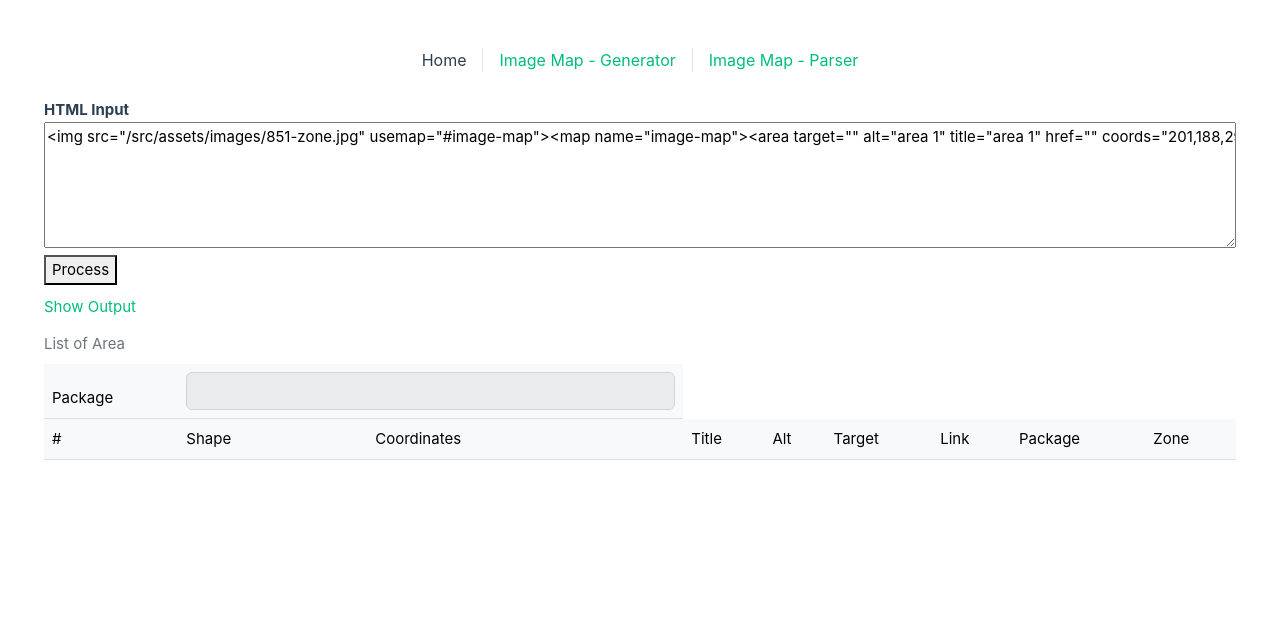
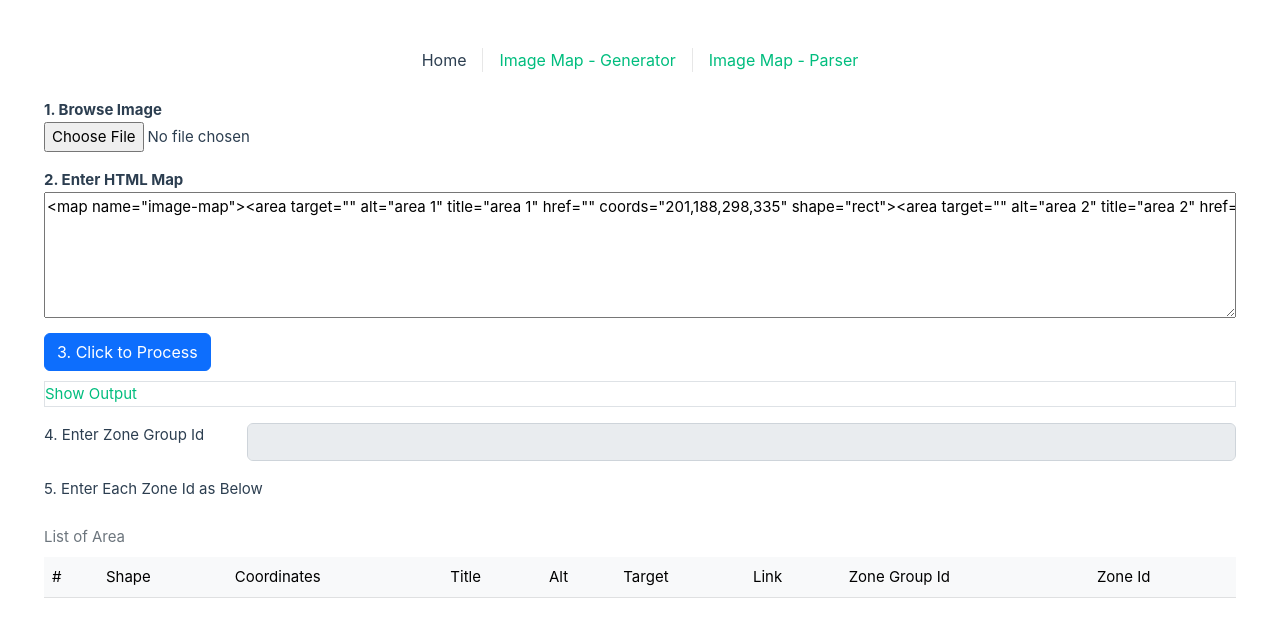
Before and after one commit to Wanatchapong/concert-imagemap, a Vue app: page / in a window 1280 px wide. Shown: the top 624 px of the page. Built offline with nearby package versions, Linux system fonts and the light colour scheme.

Commit message:
update html image parser

```diff
--- a/src/views/ImageMapParser.vue
+++ b/src/views/ImageMapParser.vue
@@ -2,18 +2,41 @@
   <div class="container-fluid">
     <div class="row">
       <div class="col">
+        <label>1. Browse Image</label>
+      </div>
+    </div>
+
+    <div class="row mb-3">
+      <div class="col">
+        <input type="file" @change="changeImageFile" />
+      </div>
+    </div>
+
+    <div class="row">
+      <div class="col">
+        <label>2. Enter HTML Map</label>
+      </div>
+    </div>
+
+    <div class="row mb-2">
+      <div class="col">
         <div class="code-input">
-          <label>HTML Input</label>
           <textarea rows="5" cols="30" v-model="imageMapInput"></textarea>
         </div>
       </div>
     </div>
 
-    <div>
-      <button @click="handleProcess(imageMapInput)">Process</button>
+    <div class="mb-2">
+      <button
+        type="button"
+        class="btn btn-primary"
+        @click="handleProcess(imageMapInput)"
+      >
+        3. Click to Process
+      </button>
     </div>
 
-    <div class="code-output">
+    <div class="code-output border mb-3">
       <a href="#" @click="toggleShowOutput">{{
         showOutput ? "Hide Output" : "Show Output"
       }}</a>
@@ -44,7 +67,7 @@
                   :alt="area.alt"
                   :title="area.title"
                   :href="area.href"
-                  :coords="toCoordsValue(area.shape, area)"
+                  :coords="area.coords"
                 />
               </map>
             </div>
@@ -54,6 +77,22 @@
     </div>
 
     <div>
+      <div class="row mb-3">
+        <div class="col-2">4. Enter Zone Group Id</div>
+        <div class="col">
+          <input
+            type="text"
+            class="form-control"
+            :disabled="!imageMap.areas.length"
+            @change="handleZoneGroupIdChange"
+          />
+        </div>
+      </div>
+
+      <div class="row mb-3">
+        <div class="col">5. Enter Each Zone Id as Below</div>
+      </div>
+
       <form novalidate>
         <div class="table-responsive">
           <table class="table caption-top">
@@ -62,17 +101,6 @@
             </caption>
             <thead class="table-light">
               <tr>
-                <td>Package</td>
-                <td colspan="2">
-                  <input
-                    type="text"
-                    class="form-control"
-                    :disabled="!imageMap.areas.length"
-                    @change="handlePackageCodeChange"
-                  />
-                </td>
-              </tr>
-              <tr>
                 <th scope="col">#</th>
                 <th scope="col">Shape</th>
                 <th scope="col">Coordinates</th>
@@ -80,8 +108,8 @@
                 <th scope="col">Alt</th>
                 <th scope="col">Target</th>
                 <th scope="col">Link</th>
-                <th scope="col">Package</th>
-                <th scope="col">Zone</th>
+                <th scope="col">Zone Group Id</th>
+                <th scope="col">Zone Id</th>
               </tr>
             </thead>
             <tbody>
@@ -89,7 +117,8 @@
                 <td>{{ index + 1 }}</td>
                 <td>{{ area.shape }}</td>
                 <td>
-                  {{ toCoordsValue(area.shape, area) }}
+                  <!-- {{ toCoordsValue(area.shape, area) }} -->
+                  {{ area.coords }}
                 </td>
                 <td>
                   <input
@@ -114,7 +143,7 @@
                   <input type="text" class="form-control" v-model="area.href" />
                 </td>
                 <td>
-                  {{ area.packageCode }}
+                  {{ area.zoneGroupId }}
                 </td>
                 <td>
                   <input
@@ -141,11 +170,12 @@ export default {
     return {
       showOutput: false,
       imageMapInput:
-        '<img src="/src/assets/images/851-zone.jpg" usemap="#image-map"><map name="image-map"><area target="" alt="area 1" title="area 1" href="" coords="201,188,298,335" shape="rect"><area target="" alt="area 2" title="area 2" href="" coords="436,183,436,241,474,241,476,252,495,252,495,209" shape="poly"><area target="" alt="area 3" title="area 3" href="" coords="299,496,32" shape="circle"></map>',
+        '<map name="image-map"><area target="" alt="area 1" title="area 1" href="" coords="201,188,298,335" shape="rect"><area target="" alt="area 2" title="area 2" href="" coords="436,183,436,241,474,241,476,252,495,252,495,209" shape="poly"><area target="" alt="area 3" title="area 3" href="" coords="299,496,32" shape="circle"></map>',
       imageMap: {
         imageUrl: "",
         areas: [],
       },
+      imageFile: undefined,
     };
   },
   computed: {
@@ -154,6 +184,19 @@ export default {
     },
   },
   methods: {
+    async convertFileToBase64() {
+      return new Promise((resolve) => {
+        const reader = new FileReader();
+        reader.readAsDataURL(this.imageFile);
+        reader.onload = () => {
+          resolve(reader.result);
+        };
+      });
+    },
+    async changeImageFile(e) {
+      this.imageFile = e.target.files[0];
+      this.imageMap.imageUrl = await this.convertFileToBase64(this.imageFile);
+    },
     resetDefaultImageMap() {
       this.imageMap = {
         imageUrl: "",
@@ -182,41 +225,42 @@ export default {
         alt: elem.getAttribute("alt"),
         title: elem.getAttribute("title"),
         href: elem.getAttribute("href"),
-        coords: [
-          {
-            x,
-            y,
-          },
-          {
-            x: cx,
-            y: cy,
-          },
-        ],
+        coords: elem.getAttribute("coords"),
+        // coords: [
+        //   {
+        //     x,
+        //     y,
+        //   },
+        //   {
+        //     x: cx,
+        //     y: cy,
+        //   },
+        // ],
         width: cx - x,
         height: cy - y,
       };
     },
     areaPolygon(elem) {
-      const coords = elem
-        .getAttribute("coords")
-        .split(",")
-        .reduce((result, coord, index) => {
-          if (index % 2 === 0) {
-            result.push({
-              x: coord,
-            });
-          } else {
-            result[result.length - 1].y = coord;
-          }
-          return result;
-        }, []);
+      // const coords = elem
+      //   .getAttribute("coords")
+      //   .split(",")
+      //   .reduce((result, coord, index) => {
+      //     if (index % 2 === 0) {
+      //       result.push({
+      //         x: coord,
+      //       });
+      //     } else {
+      //       result[result.length - 1].y = coord;
+      //     }
+      //     return result;
+      //   }, []);
       return {
         shape: "poly",
         target: elem.getAttribute("target"),
         alt: elem.getAttribute("alt"),
         title: elem.getAttribute("title"),
         href: elem.getAttribute("href"),
-        coords,
+        coords: elem.getAttribute("coords"),
       };
     },
     areaCircle(elem) {
@@ -227,23 +271,24 @@ export default {
         alt: elem.getAttribute("alt"),
         title: elem.getAttribute("title"),
         href: elem.getAttribute("href"),
-        coords: [
-          {
-            x,
-            y,
-          },
-        ],
+        coords: elem.getAttribute("coords"),
+        // coords: [
+        //   {
+        //     x,
+        //     y,
+        //   },
+        // ],
         radius: r,
       };
     },
-    handleProcess(value) {
+    async handleProcess(value) {
       let imgEl, mapEl;
 
       const html = jquery.parseHTML(value);
       for (const el of html) {
-        if (el.tagName.toLowerCase() === "img") {
+        if (el.tagName && el.tagName.toLowerCase() === "img") {
           imgEl = jquery(el);
-        } else if (el.tagName.toLowerCase() === "map") {
+        } else if (el.tagName && el.tagName.toLowerCase() === "map") {
           mapEl = jquery(el);
         }
       }
@@ -252,12 +297,13 @@ export default {
 
       if (imgEl) {
         this.imageMap.imageUrl = imgEl.attr("src");
+      } else if (this.imageFile) {
+        this.imageMap.imageUrl = await this.convertFileToBase64(this.imageFile);
       }
 
       if (mapEl && mapEl.children().length > 0) {
         for (const area of mapEl.children()) {
           let areaObj = {};
-
           if (area.getAttribute("shape") === "rect") {
             areaObj = this.areaRectangle(area);
           } else if (area.getAttribute("shape") === "poly") {
@@ -265,7 +311,6 @@ export default {
           } else if (area.getAttribute("shape") === "circle") {
             areaObj = this.areaCircle(area);
           }
-
           this.imageMap.areas.push(areaObj);
         }
       }
@@ -274,9 +319,9 @@ export default {
       copyToClipboard(elementId);
       alert("Copied");
     },
-    handlePackageCodeChange(e) {
+    handleZoneGroupIdChange(e) {
       for (const area of this.imageMap.areas) {
-        area.packageCode = e.target.value;
+        area.zoneGroupId = e.target.value;
       }
     },
   },
@@ -310,7 +355,9 @@ label {
 .code-output .result {
   border: 1px solid;
   padding: 2px;
-  /* height: 100%; */
+  max-height: 450px;
+  overflow-wrap: break-word;
+  overflow: auto;
 }
 
 .output-header {
```
